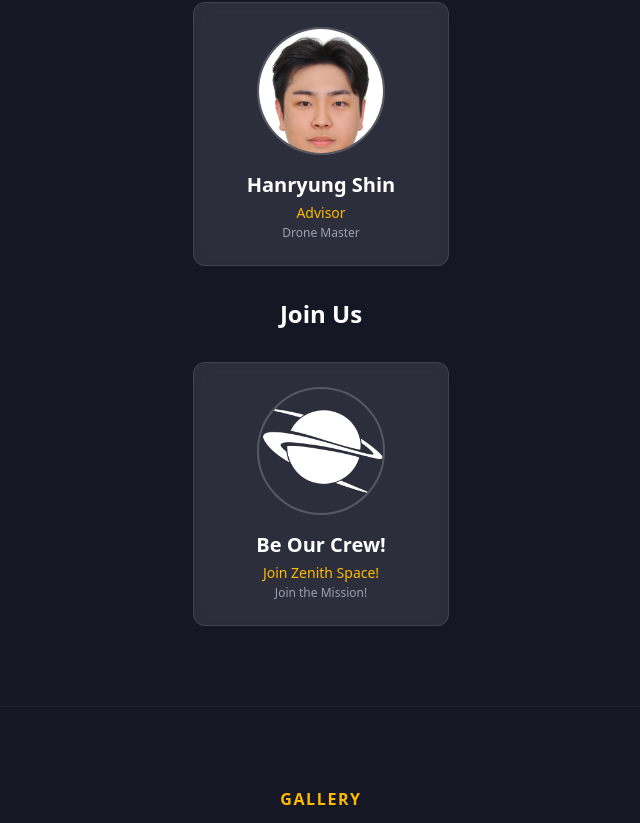
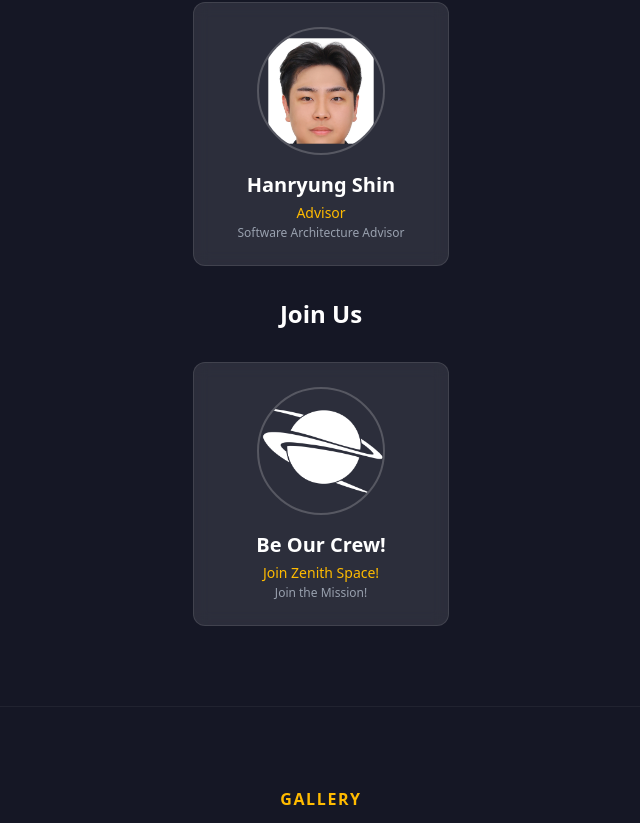
Before and after one commit to ZenithSpace/zenith.github.io, a React (Vite) app in the folder zenith-web/: page / in a window 1280 px wide. Shown: the part 8385-9208 px from the top of the page, without its empty margins (319-959 px from the left). Built offline with nearby package versions, Linux system fonts and the light colour scheme; a web font is replaced by a local one.

Commit message:
fix: adjust hanryung shin role and image scale

```diff
--- a/zenith-web/src/data/team.ts
+++ b/zenith-web/src/data/team.ts
@@ -131,8 +131,10 @@ export const getTeamMembers = () => {
             nameEn: "Hanryung Shin",
             nameKo: "신한륭",
             team: "Advisor",
-            role: "Drone Master",
-            image: "/assets/team/hanryung_shin.webp"
+            role: "Software Architecture Advisor",
+            image: "/assets/team/hanryung_shin.webp",
+            imageScale: 0.85,
+            imagePosition: "center 10%"
         },
         {
             nameEn: "Be Our Crew!",
```
